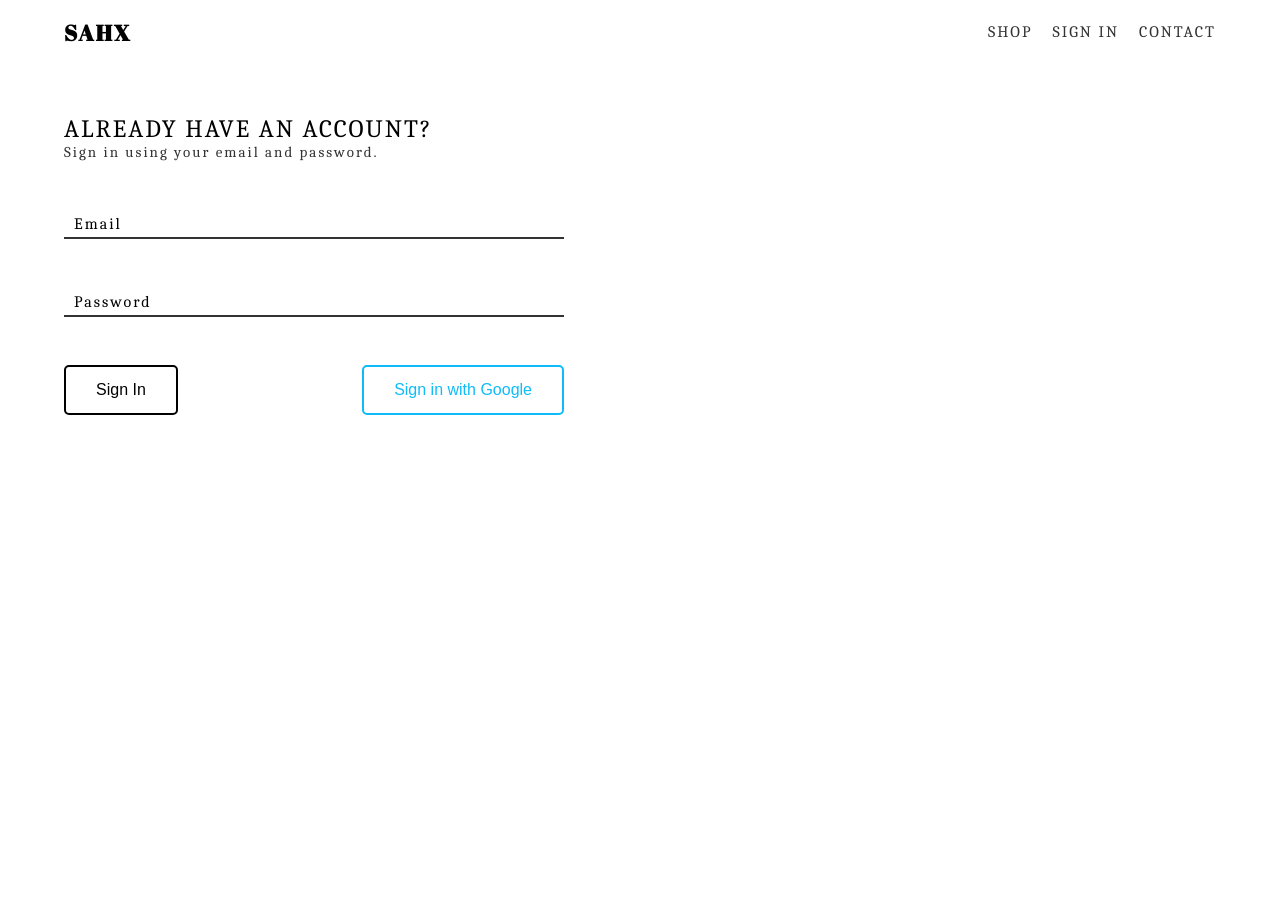
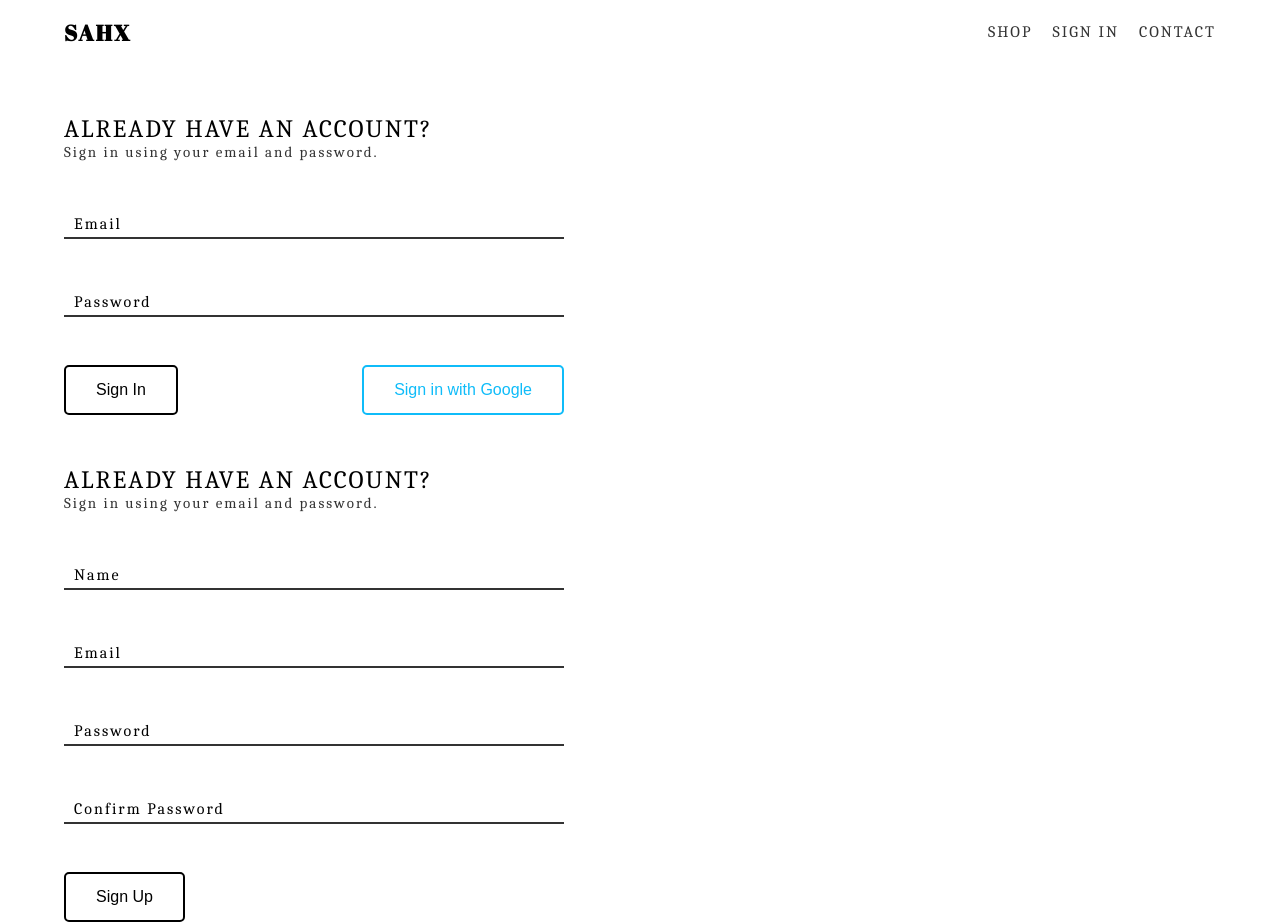
Before and after one commit to Lucidreline/sahx-shop, a React (Create React App) app: page /signin in a window 1280 px wide. Before the commit the page ends 800 px from the top, so only its background shows below. Built offline with nearby package versions, Linux system fonts and the light colour scheme; no server answers.

Commit message:
Added sign up component. Users can now sign in or sign up using email and password

```diff
--- a/src/App.js
+++ b/src/App.js
@@ -29,15 +29,12 @@ class App extends React.Component {
         const userRef = await saveUserToDB(currentUser);
 
         userRef.onSnapshot(snapShot => {
-          this.setState(
-            {
-              currentUser: {
-                id: snapShot.id, // basicly adds the current user's data to the state along with the id
-                ...snapShot.data(),
-              },
+          this.setState({
+            currentUser: {
+              id: snapShot.id, // basicly adds the current user's data to the state along with the id
+              ...snapShot.data(),
             },
-            () => console.log(this.state)
-          );
+          });
         });
       } else {
         this.setState({ currentUser }); // tells the state that the current user is null (if they sign out)
--- a/src/components/sign-in/sign-in.component.jsx
+++ b/src/components/sign-in/sign-in.component.jsx
@@ -3,7 +3,7 @@ import React from 'react';
 import FormInput from '../form-input/form-input.component';
 import Btn from '../btn/btn.component';
 
-import { signInWithGoogle } from '../../firebase/firebase.utils';
+import { signInWithGoogle, auth } from '../../firebase/firebase.utils';
 
 import './sign-in.styles.scss';
 
@@ -16,8 +16,18 @@ class SignIn extends React.Component {
     };
   }
 
-  handleSubmit = e => {
+  handleSubmit = async e => {
     e.preventDefault();
+
+    const { email, password } = this.state;
+
+    try {
+      await auth.signInWithEmailAndPassword(email, password);
+      this.setState({ email: '', password: '' });
+    } catch (error) {
+      console.log(error);
+    }
+
     this.setState({ email: '', password: '' });
   };
 
@@ -48,9 +58,9 @@ class SignIn extends React.Component {
             handleChange={this.handleChange}
             label='Password'
           />
-          <div className='buttons'>
+          <div className='btns'>
             <Btn type='submit'>Sign In</Btn>
-            <Btn color='blue' onClick={signInWithGoogle}>
+            <Btn type='button' color='blue' onClick={signInWithGoogle}>
               Sign in with Google
             </Btn>
           </div>
--- a/src/components/sign-in/sign-in.styles.scss
+++ b/src/components/sign-in/sign-in.styles.scss
@@ -1,4 +1,5 @@
-.sign-in {
+.sign-in,
+.sign-up {
   margin-top: 5rem;
   max-width: 50rem;
 
@@ -15,7 +16,7 @@
     display: block;
   }
 
-  .buttons {
+  .btns {
     display: flex;
     justify-content: space-between;
   }
--- /dev/null
+++ b/src/components/sign-up/sign-up.component.jsx
@@ -0,0 +1,110 @@
+import React from 'react';
+
+import '../sign-in/sign-in.styles.scss';
+import './sign-up.styles.scss';
+
+import Btn from '../btn/btn.component';
+import FormInput from '../form-input/form-input.component';
+
+import { auth, saveUserToDB } from '../../firebase/firebase.utils';
+
+class SignUp extends React.Component {
+  constructor(props) {
+    super(props);
+    this.state = {
+      displayName: '',
+      email: '',
+      password: '',
+      confirmPassword: '',
+    };
+  }
+
+  handleSubmit = async e => {
+    e.preventDefault();
+
+    const { displayName, email, password, confirmPassword } = this.state;
+
+    if (password !== confirmPassword) {
+      alert("Passwords don't match");
+      return;
+    }
+
+    try {
+      const { user } = await auth.createUserWithEmailAndPassword(
+        email,
+        password
+      );
+
+      await saveUserToDB(user, { displayName });
+
+      // resets input values
+      this.setState({
+        displayName: '',
+        email: '',
+        password: '',
+        confirmPassword: '',
+      });
+    } catch (error) {
+      console.log(error);
+    }
+  };
+
+  handleChange = e => {
+    const { name, value } = e.target;
+
+    this.setState({ [name]: value }); // adds input value in state
+  };
+
+  render() {
+    return (
+      <div className='sign-up'>
+        <h2 className='title'>Already have an account?</h2>
+        <span className='subtitle'>Sign in using your email and password.</span>
+
+        <form onSubmit={this.handleSubmit}>
+          <FormInput
+            required
+            type='text'
+            name='displayName'
+            value={this.state.displayName}
+            handleChange={this.handleChange}
+            label='Name'
+          />
+
+          <FormInput
+            required
+            type='email'
+            name='email'
+            value={this.state.email}
+            handleChange={this.handleChange}
+            label='Email'
+          />
+
+          <FormInput
+            required
+            type='password'
+            name='password'
+            value={this.state.password}
+            handleChange={this.handleChange}
+            label='Password'
+          />
+
+          <FormInput
+            required
+            type='password'
+            name='confirmPassword'
+            value={this.state.confirmPassword}
+            handleChange={this.handleChange}
+            label='Confirm Password'
+          />
+
+          <div className='btns'>
+            <Btn type='submit'>Sign Up</Btn>
+          </div>
+        </form>
+      </div>
+    );
+  }
+}
+
+export default SignUp;
--- a/src/pages/sign-in-and-sign-up/sign-in-and-sign-up.component.jsx
+++ b/src/pages/sign-in-and-sign-up/sign-in-and-sign-up.component.jsx
@@ -1,10 +1,12 @@
 import React from 'react';
 
 import SignIn from '../../components/sign-in/sign-in.component';
+import SignUp from '../../components/sign-up/sign-up.component';
 
 const SignInAndSignUpPage = () => (
   <div className='sign-in-and-sign-up-page'>
     <SignIn />
+    <SignUp />
   </div>
 );
 
```
Also changed, not shown: src/components/sign-up/sign-up.styles.scss (added).
